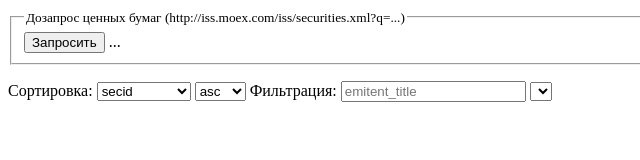
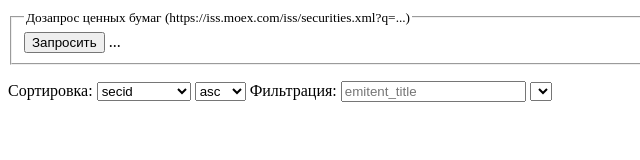
Before and after one commit to popkovandrey/totsystems-test-java, a website: page src/template.html in a window 1280 px wide. Shown: the full height of the page, 0-640 px from the left. Drawn offline with Linux system fonts and the light colour scheme.

```diff
--- a/src/template.html
+++ b/src/template.html
@@ -10,7 +10,7 @@
       <fieldset>
         <legend>
           <small>
-            Дозапрос ценных бумаг (http://iss.moex.com/iss/securities.xml?q=...)
+            Дозапрос ценных бумаг (https://iss.moex.com/iss/securities.xml?q=...)
           </small>
         </legend>
         <button id="button_query_sec">Запросить</button>
```
Also changed, not shown: README.md.
